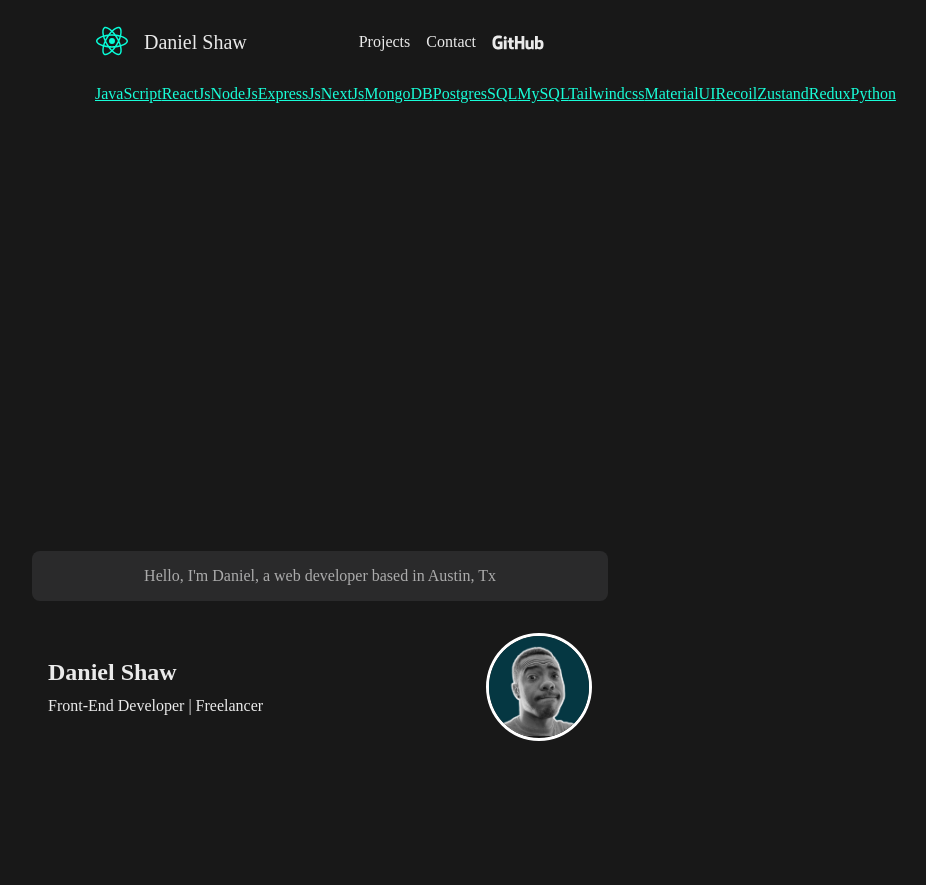
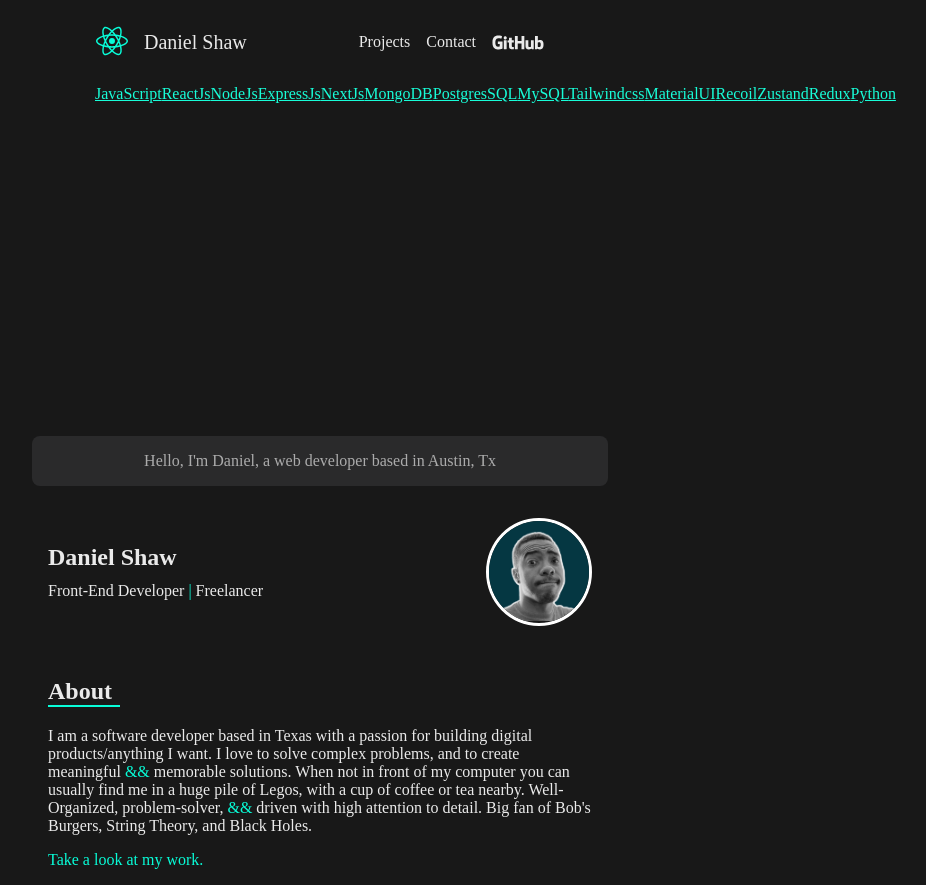
Before and after one commit to danimalcrackrz/next-portfolio, a Next.js app: page / in a window 1280 px wide. Shown: the whole page, without its empty margins (320-1246 px from the left). Built offline with nearby package versions, Linux system fonts and the light colour scheme; some icons are missing.

Commit message:
-added about component -added styling to about -updated globabl css variables

```diff
--- /dev/null
+++ b/components/About.js
@@ -0,0 +1,23 @@
+import React from "react"
+
+const About = () => {
+  return (
+    <div className='about'>
+      <h2 className='about-title'>About</h2>
+      <p>
+        I am a software developer based in Texas with a passion for building
+        digital products/anything I want. I love to solve complex problems, and
+        to create meaningful <span className='about-decorator'>&&</span>{" "}
+        memorable solutions. When not in front of my computer you can usually
+        find me in a huge pile of Legos, with a cup of coffee or tea nearby.
+        Well-Organized, problem-solver,{" "}
+        <span className='about-decorator'>&&</span> driven with high attention
+        to detail. Big fan of Bob&apos;s Burgers, String Theory, and Black
+        Holes.
+      </p>
+      <span className='about-btn'>Take a look at my work.</span>
+    </div>
+  )
+}
+
+export default About
--- a/components/Main.js
+++ b/components/Main.js
@@ -3,6 +3,7 @@ import dynamic from "next/dynamic"
 import Image from "next/image"
 import Avatar from "../public/assets/me.jpeg"
 import Loading from "./Loading"
+import About from "./About"
 
 const Main = () => {
   const Cloud = dynamic(() => import("./Cloud"))
@@ -19,7 +20,10 @@ const Main = () => {
       <div className='main-header'>
         <div>
           <h2>Daniel Shaw</h2>
-          <p>Front-End Developer | Freelancer</p>
+          <p>
+            Front-End Developer <span className='main-header-decorator'>|</span>{" "}
+            Freelancer
+          </p>
         </div>
         <span className='main-avatar-border'>
           <Image
@@ -31,6 +35,9 @@ const Main = () => {
           />
         </span>
       </div>
+      <div className='main-content'>
+        <About />
+      </div>
     </div>
   )
 }
--- a/pages/_app.js
+++ b/pages/_app.js
@@ -1,6 +1,7 @@
 import "../styles/globals.css"
 import "../styles/Nav.scss"
 import "../styles/Main.scss"
+import "../styles/About.scss"
 
 function MyApp({ Component, pageProps }) {
   return <Component {...pageProps} />
--- /dev/null
+++ b/styles/About.scss
@@ -0,0 +1,17 @@
+.about {
+  .about-btn {
+    color: var(--clr-accent);
+    font-size: 1rem;
+    &:hover {
+      cursor: pointer;
+      color: var(--clr-txt);
+    }
+  }
+  .about-decorator {
+    color: var(--clr-accent);
+  }
+  .about-title {
+    width: 4.5rem;
+    border-bottom: 2px solid var(--clr-accent);
+  }
+}
--- a/styles/Main.scss
+++ b/styles/Main.scss
@@ -31,6 +31,9 @@
     width: 90%;
     text-align: left;
     line-height: 0.9rem;
+    .main-header-decorator {
+      color: var(--clr-accent);
+    }
     .main-avatar-border {
       border-radius: 50%;
       border: 3px solid white;
@@ -41,4 +44,13 @@
       border: none;
     }
   }
+  .main-content {
+    display: flex;
+    align-items: center;
+    color: var(--clr-txt);
+    border-radius: (--border-radius);
+    padding: 1rem;
+    width: 90%;
+    text-align: left;
+  }
 }
--- a/styles/Nav.scss
+++ b/styles/Nav.scss
@@ -12,7 +12,7 @@
     align-items: center;
     margin-right: 7rem;
     .nav-logo {
-      color: #08fdd8;
+      color: var(--clr-accent);
       font-size: 2rem;
       margin-top: 5px;
     }
--- a/styles/globals.css
+++ b/styles/globals.css
@@ -10,6 +10,7 @@ body {
 }
 
 :root {
+  --clr-accent: #08fdd8;
   --clr-txt: #eaeaea;
   --border-radius: 0.5rem;
 }
```
